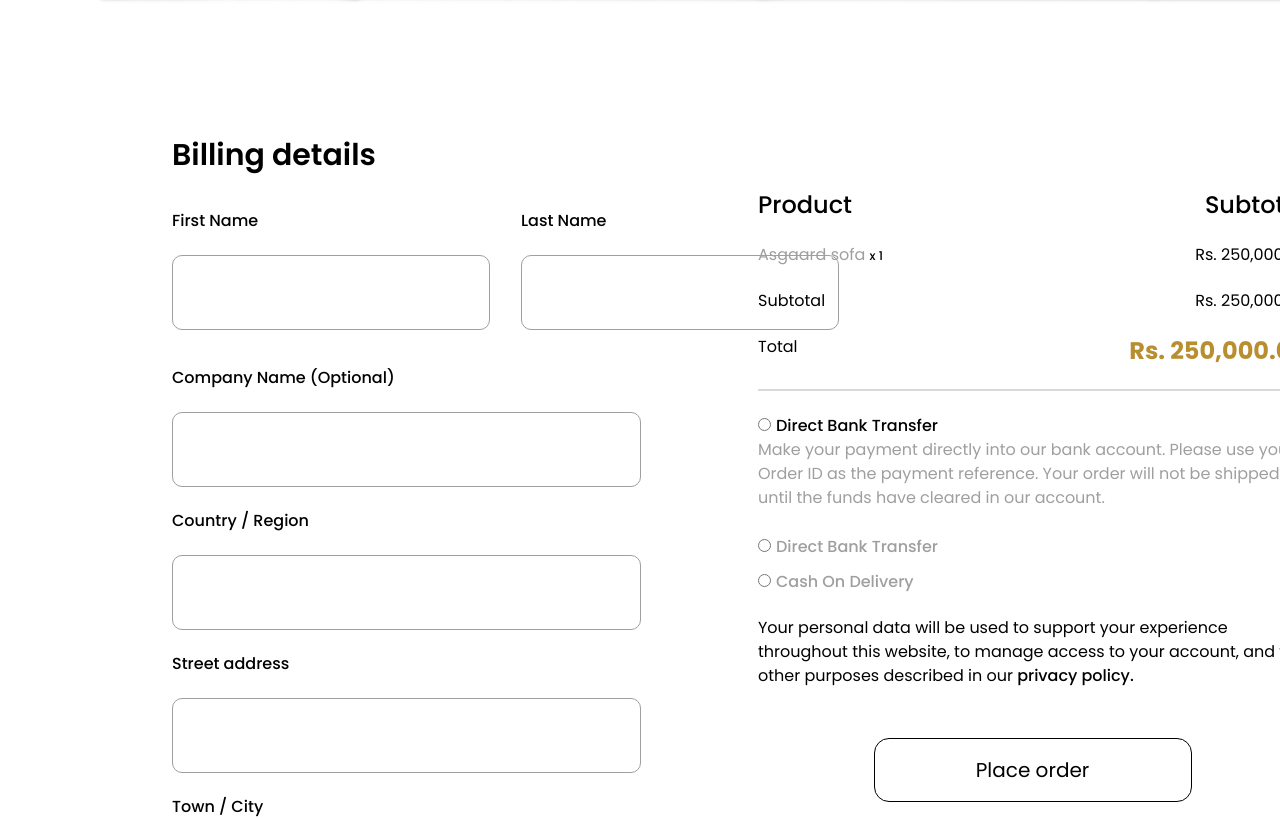
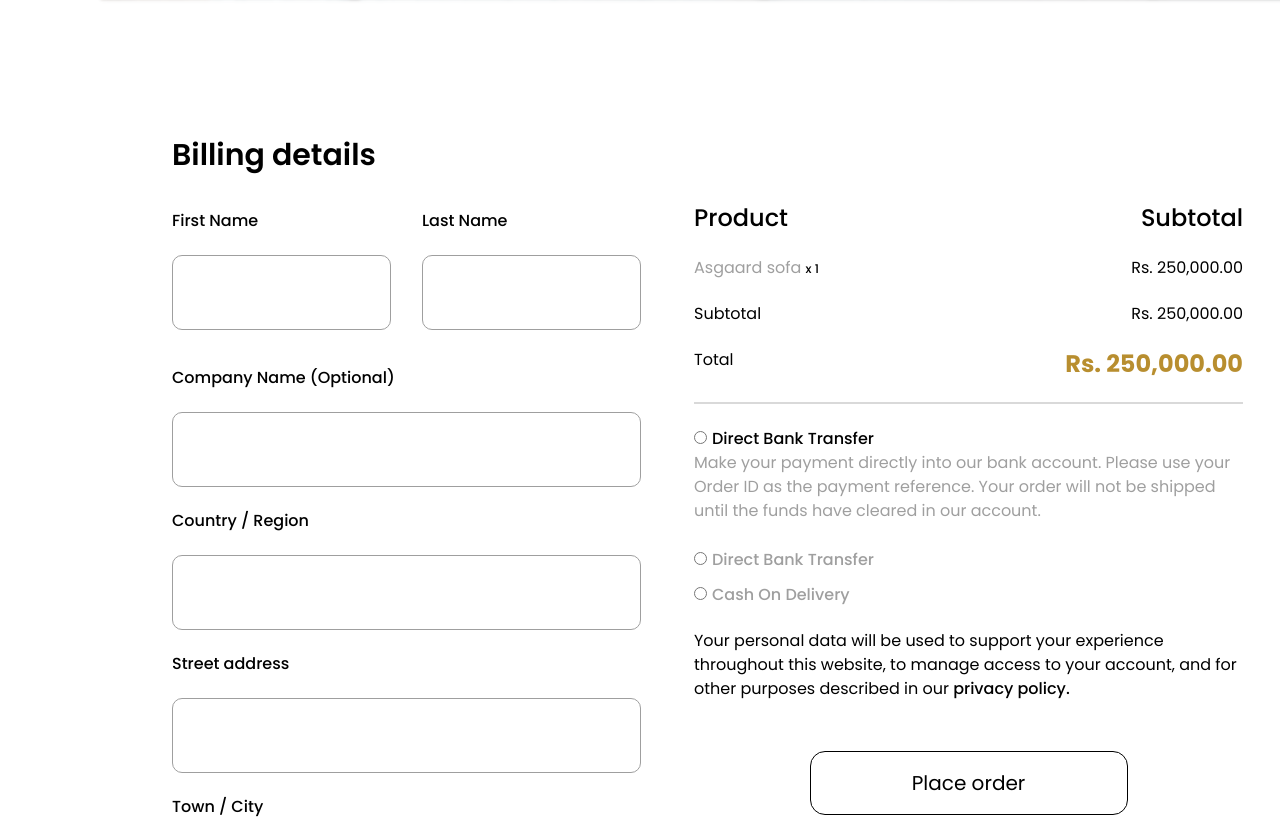
Before and after one commit to LizNgoNgoc/internetShop, a React (Create React App) app: page /checkout in a window 1280 px wide. Shown: the part 374-1192 px from the top of the page. Built offline with nearby package versions, Linux system fonts and the light colour scheme.

Commit message:
add changes form

```diff
--- a/src/Pages/CheckoutPage.jsx
+++ b/src/Pages/CheckoutPage.jsx
@@ -1,4 +1,16 @@
+import { styleInp } from "./PagesStyles"
+
 export default function Checkout() {
+
+    function submitForm(e){
+        e.preventDefault()
+        const form = e.target
+        const obj = {}
+        const elements = Array.from(form.elements).filter(item => item.tagName !== 'BUTTON')
+        elements.forEach(item => obj[item.name] = item.value)
+        console.log(obj);
+    }
+
     return <section className="m-auto w-[1440px] mb-14 p-24 font-Poppins relative">
         <div>
             <img className="w-full" src="./images/shopHeader/banner.png" alt="cart"/>
@@ -12,42 +24,42 @@ export default function Checkout() {
                     </div>
             </div>
         </div>
-         <div className="flex mt-[98px]">
+        <form className="flex mt-[98px]" onSubmit={submitForm}>
          <div className="flex flex-col pt-[35px] pb-[71px] pl-[76px] pr-[79px] w-3/6">
             <h3 className="text-3xl font-semibold mb-[36px]">Billing details</h3>
-                    <form action="" className="flex flex-col">
+                    <div action="" className="flex flex-col">
                         <div className="flex gap-[31px] mb-[36px]">
-                            <div className="flex flex-col gap-[22px]">
+                            <div className="flex  w-full flex-col gap-[22px]">
                                 <label htmlFor="" className="text-base font-medium">First Name</label>
-                                <input type="text" className="border-[1px] border-solid rounded-[10px] border-[#9F9F9F] h-[75px]"/>
+                                <input type="text" required className={`${styleInp} w-full`} name="firstName"/>
                             </div>
-                            <div className="flex flex-col gap-[22px]">
+                            <div className="flex  w-full flex-col gap-[22px]">
                                 <label htmlFor="" className="text-base font-medium">Last Name</label>
-                                <input type="text" className="border-[1px] border-solid rounded-[10px] border-[#9F9F9F] h-[75px]"/>
+                                <input type="text" required className={`${styleInp} w-full`} name="lastName"/>
                             </div>
                         </div>
                         <div className="flex flex-col gap-[22px]">
                             <label htmlFor="" className="text-base font-medium">Company Name (Optional)</label>
-                            <input type="text" className="border-[1px] border-solid rounded-[10px] border-[#9F9F9F] h-[75px]"/>
+                            <input type="text" required className={styleInp} name="company"/>
                             <label htmlFor="" className="text-base font-medium">Country / Region</label>
-                            <input type="text" className="border-[1px] border-solid rounded-[10px] border-[#9F9F9F] h-[75px]"/>
+                            <input type="text" required className={styleInp} name="country"/>
                             <label htmlFor="" className="text-base font-medium">Street address</label>
-                            <input type="text" className="border-[1px] border-solid rounded-[10px] border-[#9F9F9F] h-[75px]"/>
+                            <input type="text" required className={styleInp} name="address"/>
                             <label htmlFor="" className="text-base font-medium">Town / City</label>
-                            <input type="text" className="border-[1px] border-solid rounded-[10px] border-[#9F9F9F] h-[75px]"/>
+                            <input type="text" required className={styleInp} name="town"/>
                             <label htmlFor="" className="text-base font-medium">Province</label>
-                            <input type="text" className="border-[1px] border-solid rounded-[10px] border-[#9F9F9F] h-[75px]"/>
+                            <input type="text" required className={styleInp} name="province"/>
                             <label htmlFor="" className="text-base font-medium">ZIP code</label>
-                            <input type="text" className="border-[1px] border-solid rounded-[10px] border-[#9F9F9F] h-[75px]"/>
-                            <label htmlFor="" className="text-base font-medium">Phone</label>
-                            <input type="text" className="border-[1px] border-solid rounded-[10px] border-[#9F9F9F] h-[75px]"/>
+                            <input type="text" required className={styleInp} name="zip"/>
+                            <label htmlFor="" className="text-base font-medium" >Phone</label>
+                            <input type="text" required className={styleInp} name="phone"/>
                             <label htmlFor="" className="text-base font-medium">Email address</label>
-                            <input type="text" className="border-[1px] border-solid rounded-[10px] border-[#9F9F9F] h-[75px]"/>
-                            <input type="text" placeholder="Additional information" className="pl-[29px] border-[1px] border-solid rounded-[10px] border-[#9F9F9F] h-[75px]"/>
+                            <input type="text" required className={styleInp} name="email"/>
+                            <input type="text" required placeholder="Additional information" className={styleInp} name="info"/>
                         </div>
-                    </form>
+                    </div>
             </div>
-            <div className="w-3/6 pt-[87px] pb-[86px] pl-[38px] pr-[37px]">
+            <div className="w-3/6 pt-[100px] pb-[86px] h-1/2 sticky top-0 right-0 ml-1/2  pl-[38px] pr-[37px]">
                 <div className="flex flex-col gap-[22px]">
                     <div className="flex justify-between">
                         <p className="font-medium text-2xl">Product</p>
@@ -89,6 +101,6 @@ export default function Checkout() {
                     <button className="m-auto text-xl font-normal border-[1px] border-black border-solid rounded-[15px] h-[64px] w-[318px]">Place order</button>
                 </div>
             </div>
-         </div>
+         </form>
     </section>
 }
--- /dev/null
+++ b/src/Pages/PagesStyles.js
@@ -0,0 +1 @@
+export const styleInp = "border-[1px] border-solid rounded-[10px]  border-[#9F9F9F] h-[75px] px-[29px]"
```
